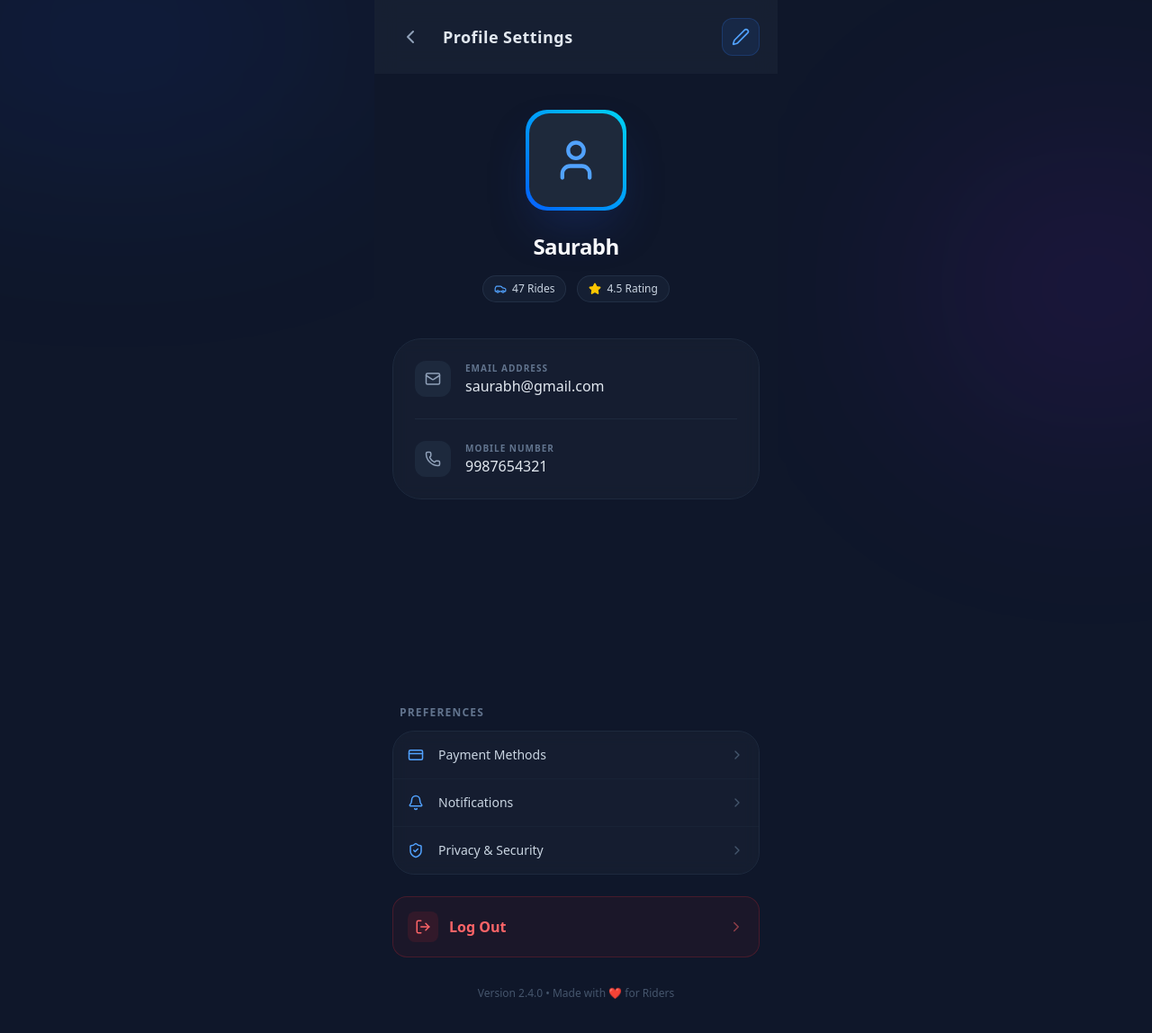
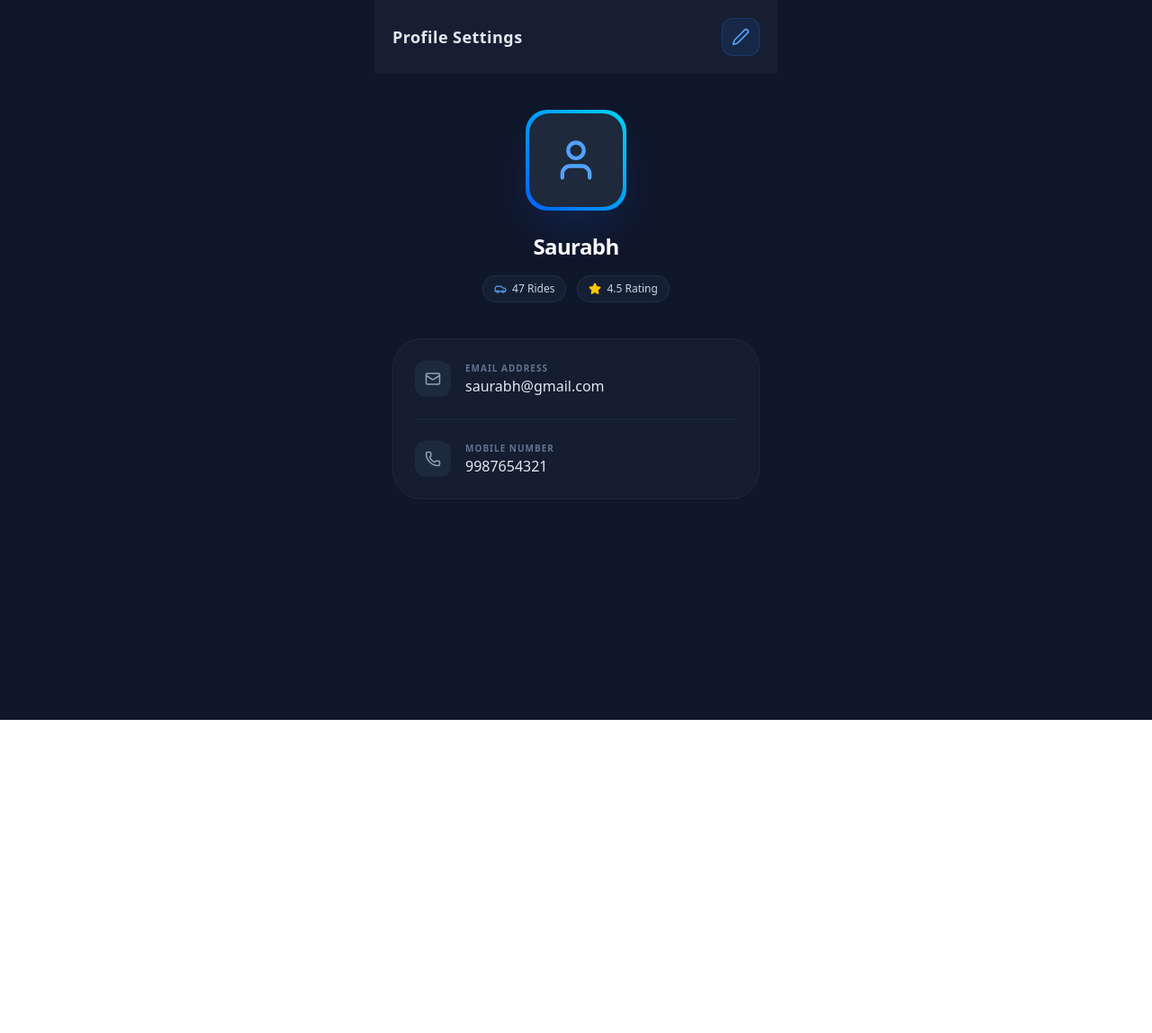
Before and after one commit to saurabhbansal2443/Ride-booking-2, a React (Vite) app: page / in a window 1280 px wide. Shown: the top 1148 px of the page at 90% size. After the commit the page ends 800 px from the top, so only its background shows below. Built offline with nearby package versions, Linux system fonts and the light colour scheme.

Commit message:
Minor fixes in design

```diff
--- a/src/Components/EditProfile.jsx
+++ b/src/Components/EditProfile.jsx
@@ -1,7 +1,18 @@
 import React, { useState } from "react";
 import { useSelector, useDispatch } from "react-redux";
 import { setUserData } from "../store/AppSlice";
-import { User, Mail, Phone, Camera, ChevronLeft, Save, X, Edit2, Star, Car } from "lucide-react";
+import {
+  User,
+  Mail,
+  Phone,
+  Camera,
+  ChevronLeft,
+  Save,
+  X,
+  Edit2,
+  Star,
+  Car,
+} from "lucide-react";
 
 const EditProfile = () => {
   const [isEditing, setIsEditing] = useState(false);
@@ -28,17 +39,16 @@ const EditProfile = () => {
       {/* Top Navigation */}
       <div className="flex items-center justify-between p-5 bg-[#1e293b]/50 backdrop-blur-md sticky top-0 z-10">
         <div className="flex items-center gap-4">
-          <div className="p-2 hover:bg-slate-800 rounded-full transition-colors cursor-pointer">
-            <ChevronLeft size={24} className="text-slate-400" />
-          </div>
-          <h1 className="text-lg font-semibold tracking-wide">Profile Settings</h1>
+          <h1 className="text-lg font-semibold tracking-wide">
+            Profile Settings
+          </h1>
         </div>
         <button
           onClick={() => setIsEditing(!isEditing)}
           className={`p-2.5 rounded-xl transition-all duration-300 ${
             isEditing
-            ? "bg-red-500/10 text-red-500 border border-red-500/20"
-            : "bg-blue-500/10 text-blue-400 border border-blue-500/20"
+              ? "bg-red-500/10 text-red-500 border border-red-500/20"
+              : "bg-blue-500/10 text-blue-400 border border-blue-500/20"
           }`}
         >
           {isEditing ? <X size={20} /> : <Edit2 size={20} />}
@@ -53,7 +63,7 @@ const EditProfile = () => {
         <div className="relative group">
           <div className="w-28 h-28 bg-gradient-to-tr from-blue-600 to-cyan-400 rounded-3xl flex items-center justify-center p-1 shadow-2xl shadow-blue-900/40">
             <div className="w-full h-full bg-[#1e293b] rounded-[1.4rem] flex items-center justify-center overflow-hidden">
-               <User size={52} className="text-blue-400" />
+              <User size={52} className="text-blue-400" />
             </div>
           </div>
           {isEditing && (
@@ -63,7 +73,9 @@ const EditProfile = () => {
           )}
         </div>
 
-        <h2 className="mt-6 text-2xl font-bold tracking-tight text-white">{name}</h2>
+        <h2 className="mt-6 text-2xl font-bold tracking-tight text-white">
+          {name}
+        </h2>
 
         <div className="flex items-center gap-3 mt-4">
           <div className="flex items-center gap-1.5 px-3 py-1.5 bg-slate-800/50 rounded-full border border-slate-700/50">
@@ -72,7 +84,9 @@ const EditProfile = () => {
           </div>
           <div className="flex items-center gap-1.5 px-3 py-1.5 bg-slate-800/50 rounded-full border border-slate-700/50">
             <Star size={14} className="text-yellow-400 fill-yellow-400" />
-            <span className="text-xs font-medium text-slate-300">4.5 Rating</span>
+            <span className="text-xs font-medium text-slate-300">
+              4.5 Rating
+            </span>
           </div>
         </div>
       </div>
@@ -88,7 +102,9 @@ const EditProfile = () => {
                   <Mail size={18} className="text-slate-400" />
                 </div>
                 <div>
-                  <p className="text-[10px] uppercase tracking-widest text-slate-500 font-bold">Email Address</p>
+                  <p className="text-[10px] uppercase tracking-widest text-slate-500 font-bold">
+                    Email Address
+                  </p>
                   <p className="text-slate-200">{email}</p>
                 </div>
               </div>
@@ -100,7 +116,9 @@ const EditProfile = () => {
                   <Phone size={18} className="text-slate-400" />
                 </div>
                 <div>
-                  <p className="text-[10px] uppercase tracking-widest text-slate-500 font-bold">Mobile Number</p>
+                  <p className="text-[10px] uppercase tracking-widest text-slate-500 font-bold">
+                    Mobile Number
+                  </p>
                   <p className="text-slate-200">{phoneNumber}</p>
                 </div>
               </div>
@@ -109,40 +127,64 @@ const EditProfile = () => {
             /* Edit Mode */
             <div className="space-y-5">
               <div className="space-y-2">
-                <label className="text-xs font-bold text-slate-500 uppercase ml-1">Full Name</label>
+                <label className="text-xs font-bold text-slate-500 uppercase ml-1">
+                  Full Name
+                </label>
                 <div className="relative">
-                  <User className="absolute left-4 top-1/2 -translate-y-1/2 text-slate-500" size={18} />
+                  <User
+                    className="absolute left-4 top-1/2 -translate-y-1/2 text-slate-500"
+                    size={18}
+                  />
                   <input
                     type="text"
                     className="w-full pl-12 pr-4 py-3.5 bg-slate-900/50 border border-slate-700 rounded-2xl focus:border-blue-500 focus:ring-1 focus:ring-blue-500 outline-none transition-all text-white"
                     value={currentData.name}
-                    onChange={(e) => setCurrentData({ ...currentData, name: e.target.value })}
+                    onChange={(e) =>
+                      setCurrentData({ ...currentData, name: e.target.value })
+                    }
                   />
                 </div>
               </div>
 
               <div className="space-y-2">
-                <label className="text-xs font-bold text-slate-500 uppercase ml-1">Email</label>
+                <label className="text-xs font-bold text-slate-500 uppercase ml-1">
+                  Email
+                </label>
                 <div className="relative">
-                  <Mail className="absolute left-4 top-1/2 -translate-y-1/2 text-slate-500" size={18} />
+                  <Mail
+                    className="absolute left-4 top-1/2 -translate-y-1/2 text-slate-500"
+                    size={18}
+                  />
                   <input
                     type="email"
                     className="w-full pl-12 pr-4 py-3.5 bg-slate-900/50 border border-slate-700 rounded-2xl focus:border-blue-500 focus:ring-1 focus:ring-blue-500 outline-none transition-all text-white"
                     value={currentData.email}
-                    onChange={(e) => setCurrentData({ ...currentData, email: e.target.value })}
+                    onChange={(e) =>
+                      setCurrentData({ ...currentData, email: e.target.value })
+                    }
                   />
                 </div>
               </div>
 
               <div className="space-y-2">
-                <label className="text-xs font-bold text-slate-500 uppercase ml-1">Phone</label>
+                <label className="text-xs font-bold text-slate-500 uppercase ml-1">
+                  Phone
+                </label>
                 <div className="relative">
-                  <Phone className="absolute left-4 top-1/2 -translate-y-1/2 text-slate-500" size={18} />
+                  <Phone
+                    className="absolute left-4 top-1/2 -translate-y-1/2 text-slate-500"
+                    size={18}
+                  />
                   <input
                     type="text"
                     className="w-full pl-12 pr-4 py-3.5 bg-slate-900/50 border border-slate-700 rounded-2xl focus:border-blue-500 focus:ring-1 focus:ring-blue-500 outline-none transition-all text-white"
                     value={currentData.phoneNumber}
-                    onChange={(e) => setCurrentData({ ...currentData, phoneNumber: e.target.value })}
+                    onChange={(e) =>
+                      setCurrentData({
+                        ...currentData,
+                        phoneNumber: e.target.value,
+                      })
+                    }
                   />
                 </div>
               </div>
--- a/src/Screen/Profile.jsx
+++ b/src/Screen/Profile.jsx
@@ -1,60 +1,14 @@
 import React from "react";
 import EditProfile from "../Components/EditProfile";
-import { LogOut, ChevronRight, ShieldCheck, Bell, CreditCard } from "lucide-react";
 
 const Profile = () => {
   return (
-    /* Main Container with matching Slate-900 background */
     <div className="min-h-screen bg-[#0f172a] selection:bg-blue-500/30">
-
-      {/* 1. Background Ambient Glow (Optional - for high-end feel) */}
-      <div className="fixed inset-0 overflow-hidden pointer-events-none">
-        <div className="absolute -top-[10%] -left-[10%] w-[40%] h-[30%] bg-blue-600/10 blur-[120px] rounded-full" />
-        <div className="absolute top-[20%] -right-[10%] w-[30%] h-[40%] bg-purple-600/10 blur-[120px] rounded-full" />
-      </div>
-
       <div className="relative z-10">
-        {/* 2. The Edit Profile Component */}
         <EditProfile />
-
-        {/* 3. Additional Profile Menu Options (To fill the screen) */}
-        <div className="max-w-md mx-auto px-5 -mt-4 pb-20">
-          <div className="space-y-3">
-            <p className="text-xs font-bold text-slate-500 uppercase ml-2 tracking-widest">Preferences</p>
-
-            <div className="bg-[#1e293b]/40 border border-slate-800 rounded-3xl overflow-hidden backdrop-blur-sm">
-              <MenuOption icon={<CreditCard size={18} />} label="Payment Methods" />
-              <MenuOption icon={<Bell size={18} />} label="Notifications" />
-              <MenuOption icon={<ShieldCheck size={18} />} label="Privacy & Security" />
-            </div>
-
-            <button className="w-full mt-6 flex items-center justify-between p-4 bg-red-500/5 border border-red-500/20 rounded-2xl text-red-400 hover:bg-red-500/10 transition-all group">
-              <div className="flex items-center gap-3">
-                <div className="p-2 bg-red-500/10 rounded-lg group-hover:scale-110 transition-transform">
-                  <LogOut size={18} />
-                </div>
-                <span className="font-semibold">Log Out</span>
-              </div>
-              <ChevronRight size={18} className="opacity-50" />
-            </button>
-
-            <p className="text-center text-slate-600 text-xs mt-8">Version 2.4.0 • Made with ❤️ for Riders</p>
-          </div>
-        </div>
       </div>
     </div>
   );
 };
 
-/* Helper Component for the menu items */
-const MenuOption = ({ icon, label }) => (
-  <button className="w-full flex items-center justify-between p-4 hover:bg-slate-800/50 transition-colors border-b border-slate-800/50 last:border-none">
-    <div className="flex items-center gap-4 text-slate-300">
-      <div className="text-blue-400">{icon}</div>
-      <span className="font-medium text-sm">{label}</span>
-    </div>
-    <ChevronRight size={16} className="text-slate-600" />
-  </button>
-);
-
 export default Profile;
```
